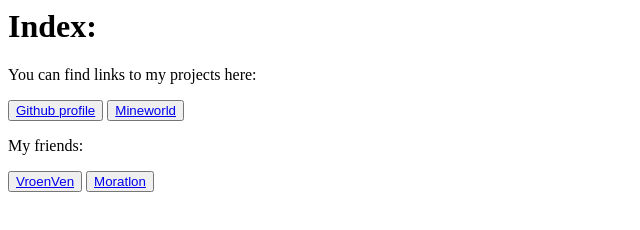
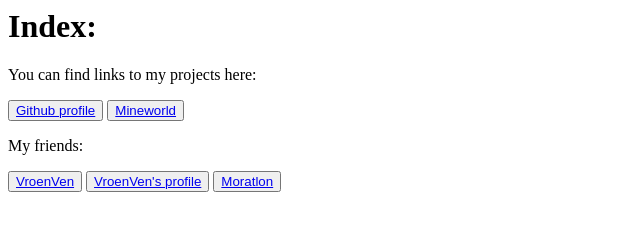
Before and after one commit to asdf2jkl/asdf2jkl.github.io, a plain HTML site: page index.html in a window 1280 px wide. Shown: the whole page, without its empty margins (0-640 px from the left). Drawn offline with Linux system fonts and the light colour scheme.

Commit message:
Update index.html

```diff
--- a/index.html
+++ b/index.html
@@ -7,5 +7,6 @@
 	<button><a href="https://github.com/asdf2jkl/Mineworld">Mineworld</a></button>
   <p>My friends:</p>
 	<button><a href="https://vroenven.github.io/">VroenVen</a></button>
+	<button><a href="https://github.com/vroenVen">VroenVen's profile</a></button>
 	<button><a href="https://github.com/Moratlon">Moratlon</a></button>
 </html>
```
